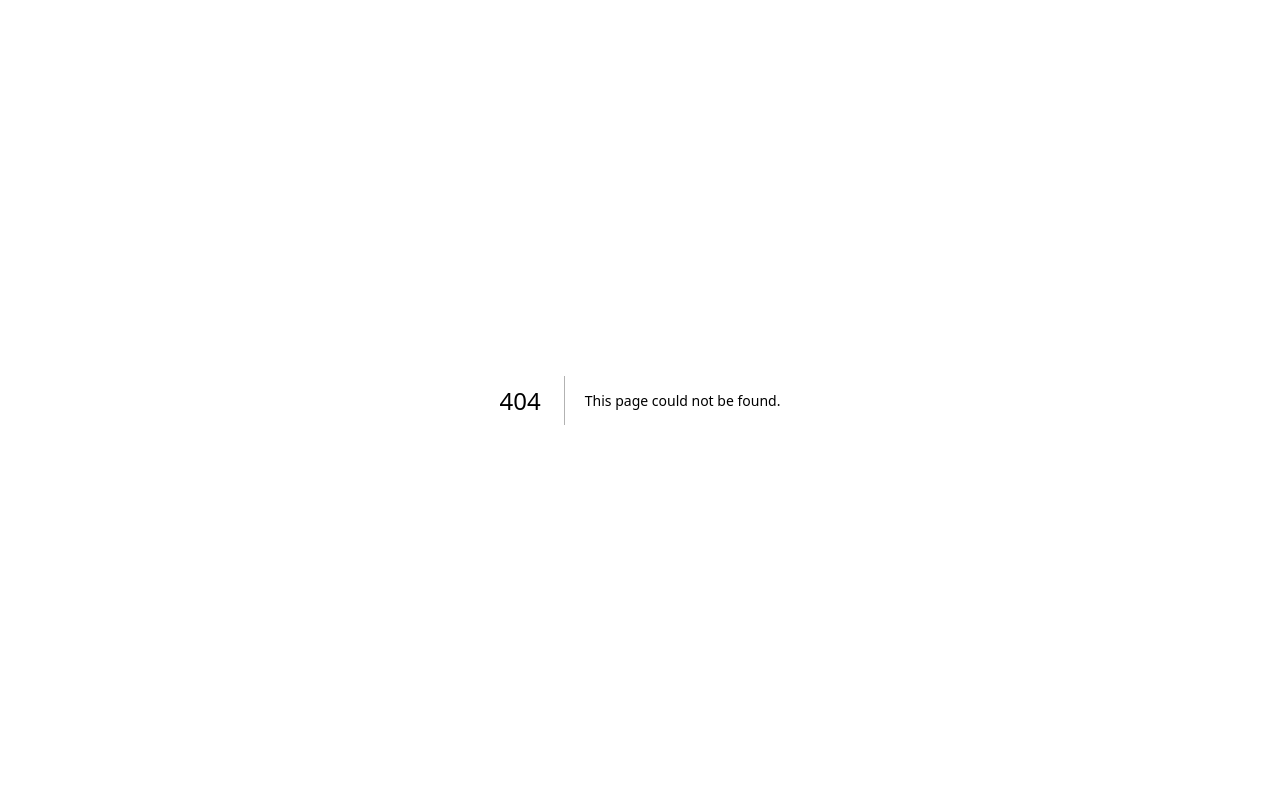
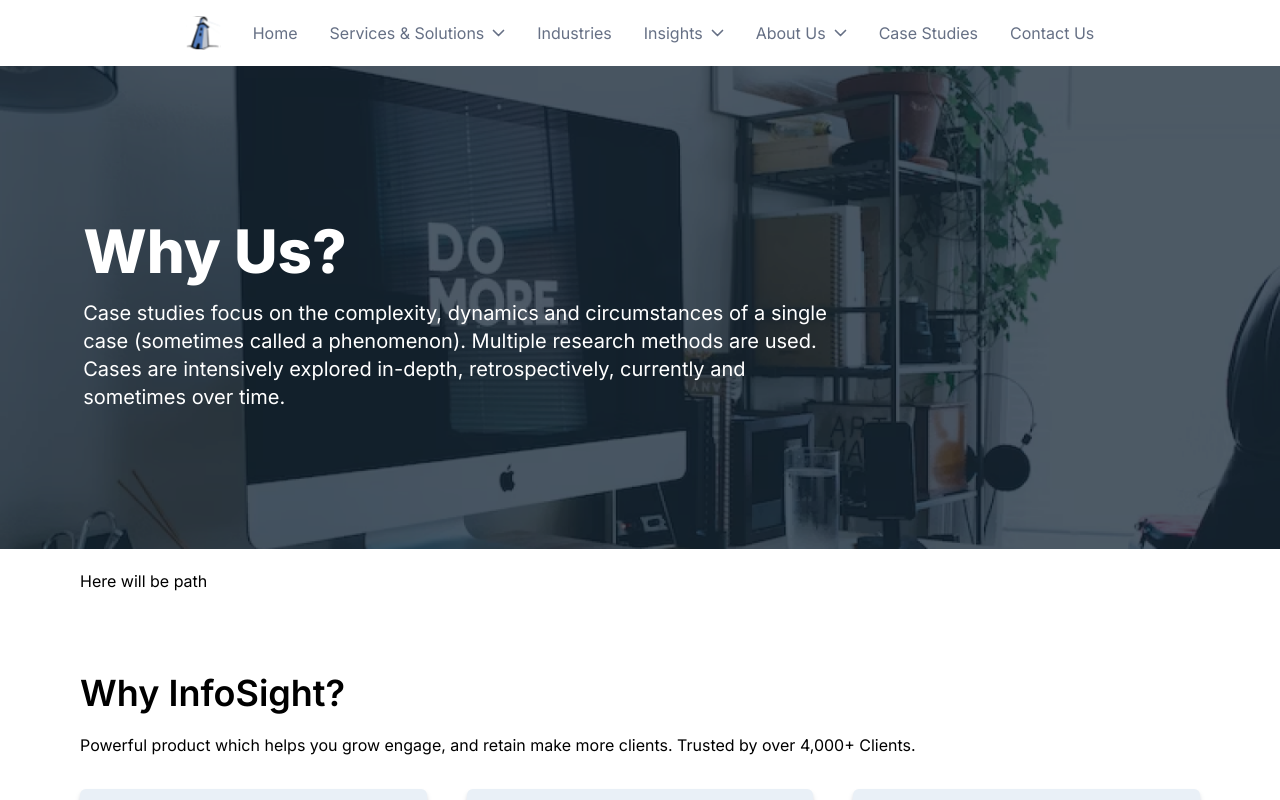
Before and after one commit to muhib551/infosightinc, a Next.js app: page /why-us in a window 1280 px wide. Before the commit this address had no page. Shown: the top 800 px of the page. Built offline with nearby package versions, Linux system fonts and the light colour scheme.

Commit message:
created why us page

```diff
--- /dev/null
+++ b/src/app/why-us/page.tsx
@@ -0,0 +1,3 @@
+import WhyUs from "@/components/WhyUs";
+
+export default WhyUs;
--- a/src/components/AboutUs/Sub/AboutUsHero.tsx
+++ b/src/components/AboutUs/Sub/AboutUsHero.tsx
@@ -7,7 +7,7 @@ const AboutUsHero = () => {
     <div className="relative">
       <Image
         src={heroImg}
-        alt="Case study image"
+        alt="About us image"
         className="w-full scale-110 lg:scale-100"
       />
       <div className="text-white bg-[#0a1f33d8] lg:bg-transparent px-5 py-5 lg:py-0 lg:p-0 lg:absolute lg:top-[35%] lg:left-[6.5%]">
--- a/src/components/CaseStudy/Sub/InfoSight.tsx
+++ b/src/components/CaseStudy/Sub/InfoSight.tsx
@@ -9,7 +9,7 @@ import featuredIcon6 from "../../../../public/casestudy/Featured-icon-6.svg";
 
 const InfoSight = () => {
   return (
-    <div className="p-5 lg:p-20">
+    <div className="p-5 lg:px-20">
       <h1 className="text-2xl lg:text-4xl mb-5 font-semibold">
         Why InfoSight?
       </h1>
--- a/src/components/CaseStudy/index.tsx
+++ b/src/components/CaseStudy/index.tsx
@@ -20,7 +20,9 @@ const CaseStudy = () => {
       <p className="mt-5 p-5 lg:px-20">Here will the path</p>
       <AllCaseStudies />
       <WeProvide />
-      <InfoSight />
+      <div className="lg:py-10">
+        <InfoSight />
+      </div>
       <FutureBlackButtons />
       <Footer />
     </div>
--- a/src/components/HomePage/sub/HeroSection.tsx
+++ b/src/components/HomePage/sub/HeroSection.tsx
@@ -14,7 +14,7 @@ const HeroSection = () => {
       <div className="">
         <Image
           src={heroImg}
-          alt="hero image"
+          alt="Home page image"
           className="w-full md:block hidden"
         />
         <div className="absolute top-[24%] left-32 text-white hidden md:block">
@@ -47,7 +47,7 @@ const HeroSection = () => {
         </div>
         <Image
           src={heroImgMob}
-          alt="hero image mobile"
+          alt="Home page image mobile"
           className="w-full md:hidden block"
         />
       </div>
--- a/src/components/Query/index.tsx
+++ b/src/components/Query/index.tsx
@@ -3,7 +3,6 @@ import React from "react";
 import NavBar from "../Elements/NavBar";
 import Footer from "../Elements/Footer";
 import Button from "../Elements/Button";
-import ContactInfo from "../ContactUs/Sub/ContactInfo";
 import Image from "next/image";
 import locationIcon from "../../../public/location.svg";
 import callingIcon from "../../../public/call-calling.svg";
@@ -19,9 +18,6 @@ const Query = () => {
       <NavBar />
       <p className="p-5 lg:px-20">Here will be path</p>
       <div className="p-5 lg:px-20 flex flex-col gap-5 lg:gap-10 lg:flex-row lg:items-start w-full">
-        {/* <span className="lg:hidden">
-          <ContactInfo />
-        </span> */}
         <div className="w-full">
           <h1 className="text-gray-900 text-2xl font-semibold">
             Send Us Your Query
--- a/src/components/Testimonials.tsx/Sub/TestHeroSection.tsx
+++ b/src/components/Testimonials.tsx/Sub/TestHeroSection.tsx
@@ -7,7 +7,7 @@ const TestHeroSection = () => {
     <div className="relative">
       <Image
         src={heroImg}
-        alt="Case study image"
+        alt="Testimonials image"
         className="w-full scale-110 lg:scale-100"
       />
       <div className="text-white bg-[#0a1f33d8] lg:bg-transparent px-5 py-5 lg:py-0 lg:p-0 lg:absolute lg:top-[35%] lg:left-[6.5%]">
--- /dev/null
+++ b/src/components/WhyUs/Sub/WhyHeroSection.tsx
@@ -0,0 +1,26 @@
+import Image from "next/image";
+import React from "react";
+import heroImg from "../../../../public/why-us-hero-img.png";
+
+const WhyHeroSection = () => {
+  return (
+    <div className="relative">
+      <Image
+        src={heroImg}
+        alt="Why us image"
+        className="w-full scale-110 lg:scale-100"
+      />
+      <div className="text-white bg-[#0a1f33d8] lg:bg-transparent px-5 py-5 lg:py-0 lg:p-0 lg:absolute lg:top-[35%] lg:left-[6.5%]">
+        <h1 className="lg:text-[60px] text-2xl font-extrabold">Why Us?</h1>
+        <p className="lg:text-xl lg:w-[63%] text-sm mt-3 lg:mt-8">
+          Case studies focus on the complexity, dynamics and circumstances of a
+          single case (sometimes called a phenomenon). Multiple research methods
+          are used. Cases are intensively explored in-depth, retrospectively,
+          currently and sometimes over time.
+        </p>
+      </div>
+    </div>
+  );
+};
+
+export default WhyHeroSection;
--- /dev/null
+++ b/src/components/WhyUs/index.tsx
@@ -0,0 +1,28 @@
+"use client";
+import React from "react";
+import NavBar from "../Elements/NavBar";
+import Footer from "../Elements/Footer";
+import WhyHeroSection from "./Sub/WhyHeroSection";
+import InfoSight from "../CaseStudy/Sub/InfoSight";
+import FutureBlackButtons from "../Elements/FutureBlackButtons";
+
+const WhyUs = () => {
+  React.useEffect(() => {
+    document.title = "InfoSight | Why Us";
+  }, []);
+
+  return (
+    <div>
+      <NavBar />
+      <WhyHeroSection />
+      <p className="p-5 lg:px-20">Here will be path</p>
+      <div className="lg:py-10">
+        <InfoSight />
+      </div>
+      <FutureBlackButtons />
+      <Footer />
+    </div>
+  );
+};
+
+export default WhyUs;
```
Also changed, not shown: public/why-us-hero-img.png (added).
